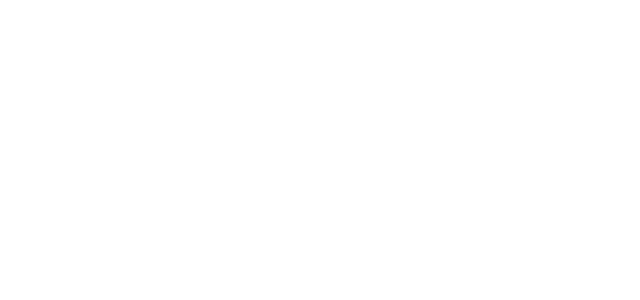
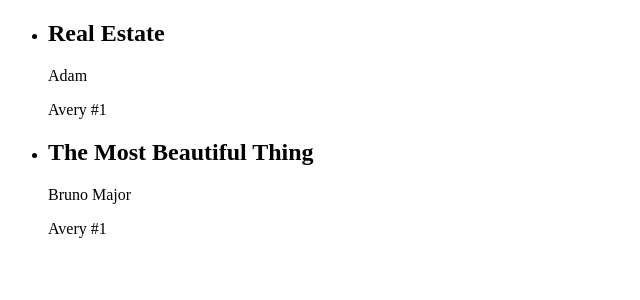
Before and after one commit to alaranci/playlist-app, a Vue app: page / in a window 1280 px wide. Shown: the top 300 px of the page, without its empty margins (0-640 px from the left). Built offline with nearby package versions, Linux system fonts and the light colour scheme.

Commit message:
create app.js and include it in main.js

```diff
--- /dev/null
+++ b/src/App.vue
@@ -0,0 +1,32 @@
+<template>
+  <ul>
+    <li v-for="song in playlist" :key="song.id">
+      <h2>{{ song.title }}</h2>
+      <p>{{ song.writer }}</p>
+      <span>{{ song.place }}</span>
+    </li>
+  </ul>
+</template>
+
+<script>
+export default {
+  data() {
+    return {
+      playlist: [
+        {
+          id: 1,
+          title: 'Real Estate',
+          writer: 'Adam',
+          place: 'Avery #1',
+        },
+        {
+          id: 2,
+          title: 'The Most Beautiful Thing',
+          writer: 'Bruno Major',
+          place: 'Avery #1',
+        },
+      ],
+    };
+  },
+};
+</script>
--- a/src/main.js
+++ b/src/main.js
@@ -1,3 +1,4 @@
 import { createApp } from 'vue';
+import App from './App.vue';
 
-createApp({}).mount('#app');
+createApp(App).mount('#app');
```
